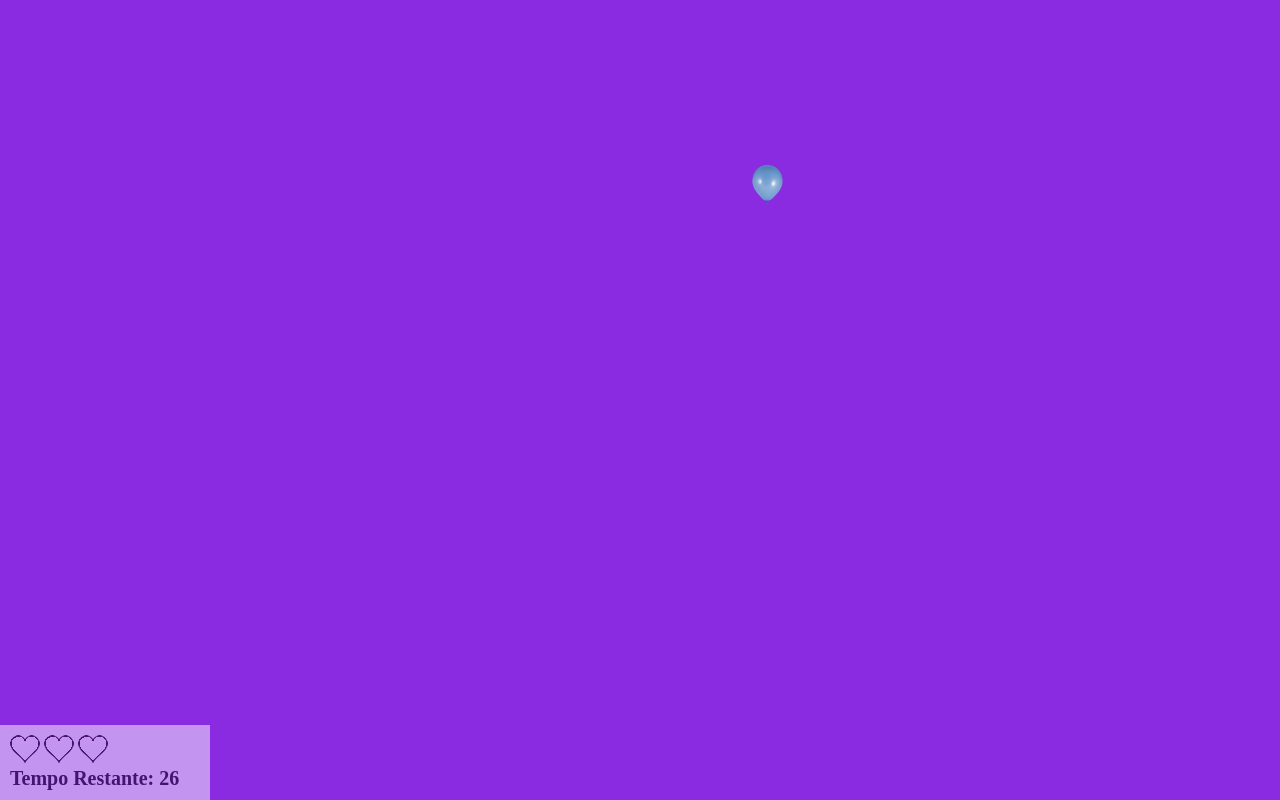
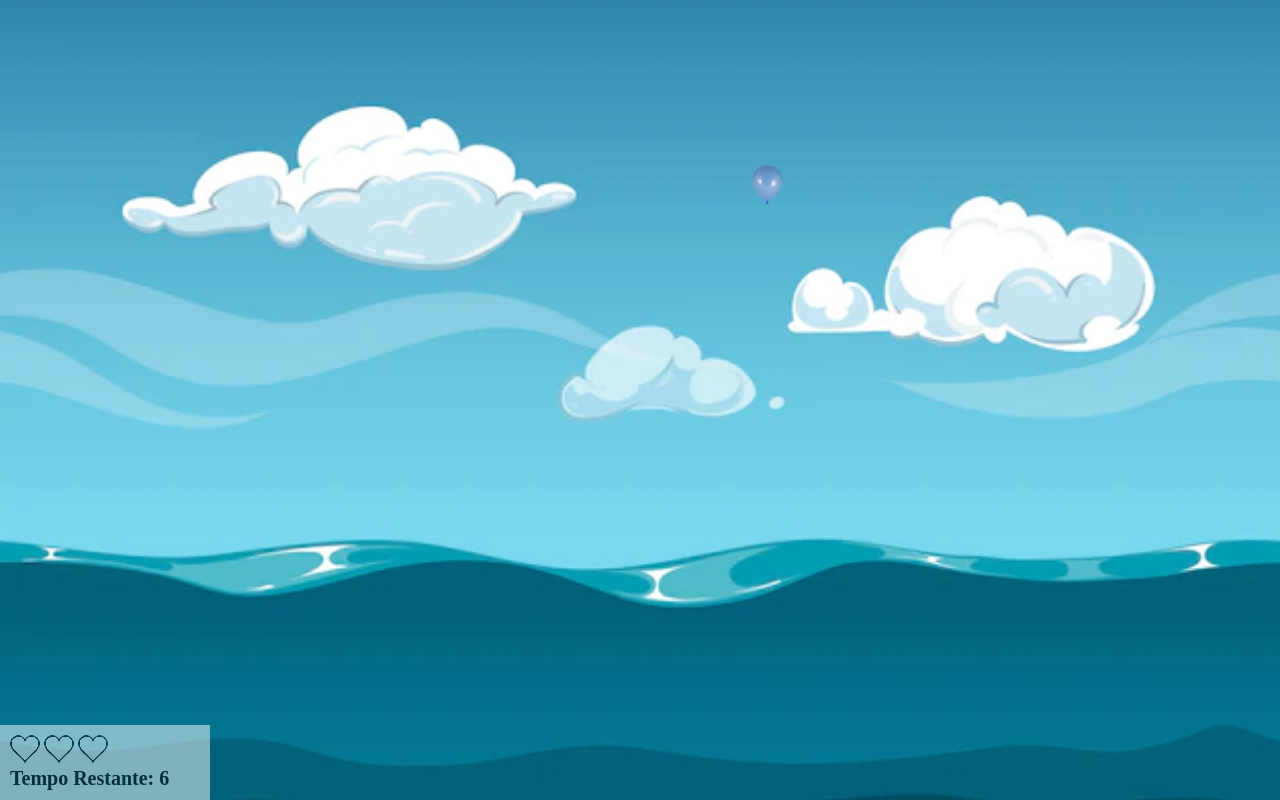
Before and after one commit to brucesilva/estouraBalao, a plain HTML site: page index.html in a window 1280 px wide. Drawn offline with Linux system fonts and the light colour scheme.

Commit message:
Add background in game

```diff
--- a/assets/css/style.css
+++ b/assets/css/style.css
@@ -1,5 +1,10 @@
 body{
     background-color: blueviolet;
+    background-image: url('../img/bgGame3.jpg');
+    background-repeat: no-repeat;
+    background-size: cover;
+
+
 }
 
 /* aqui trocou o ponteiro do mouse para uma imagem */
--- a/assets/js/jogo.js
+++ b/assets/js/jogo.js
@@ -2,7 +2,7 @@
 let altura = 0;
 let largura = 0;
 let vidas = 1;
-let tempo = 30;
+let tempo = 10;
 
 // essa função é para pegar o tamanho da tela
 function ajustaTamanhoPalcoJogo(){
```
Also changed, not shown: assets/img/bgGame3.jpg (added).
